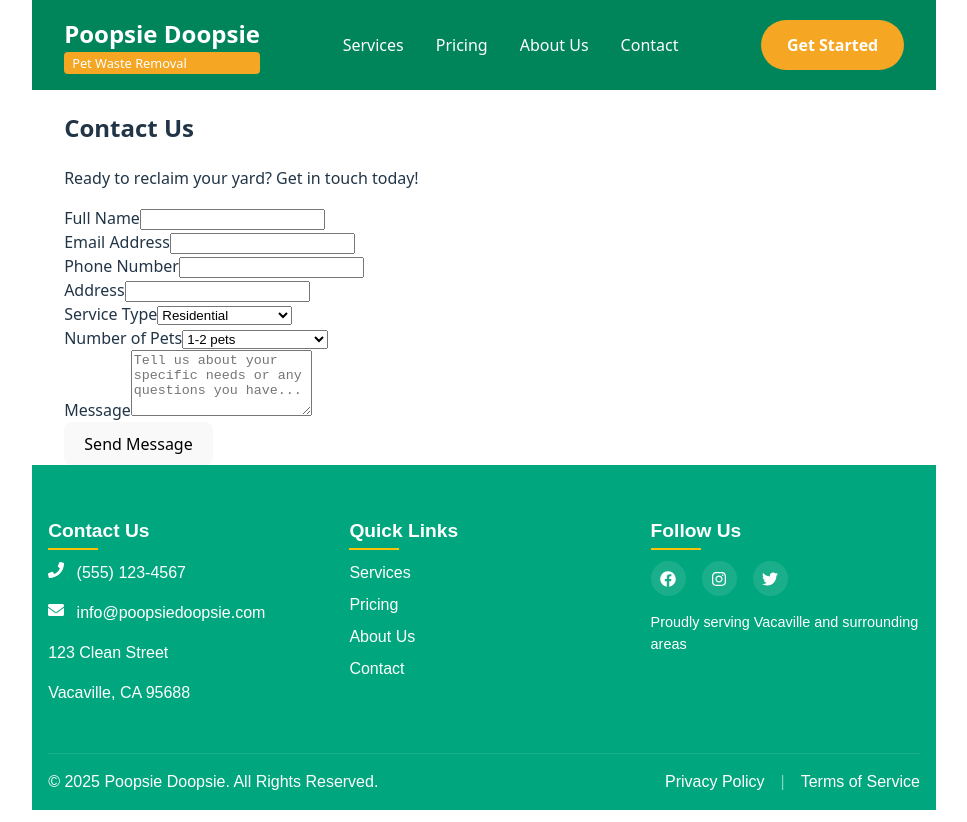
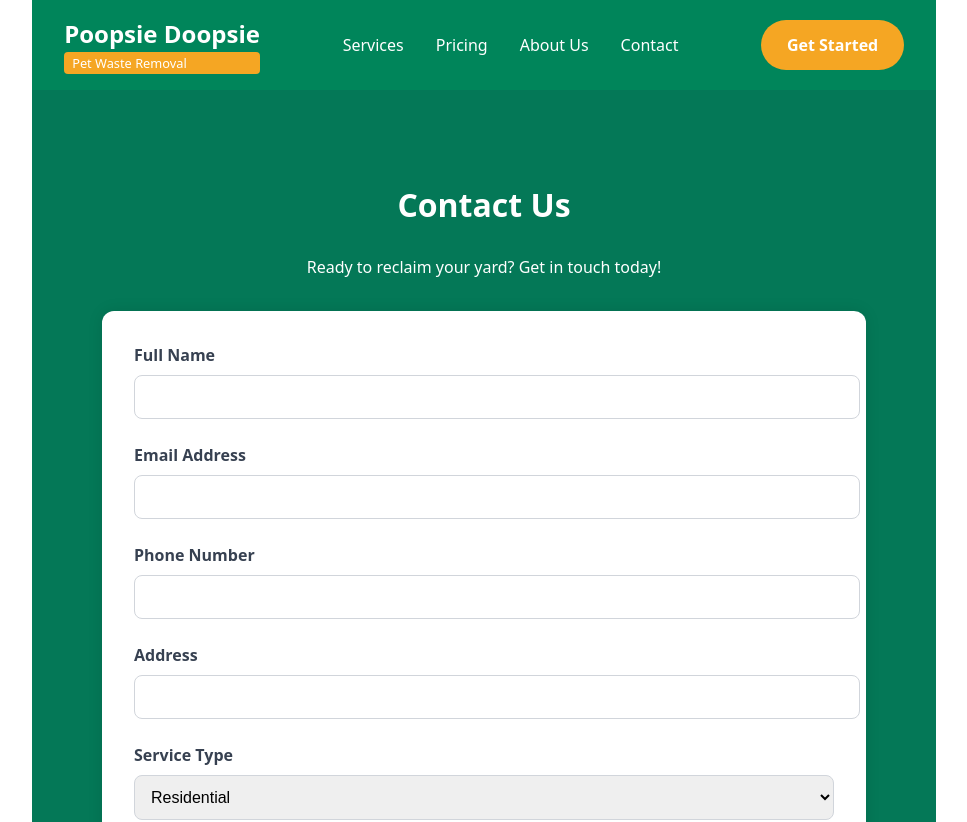
Before and after one commit to lelisiario/PoopsieDoopsie, a React (Vite) app: page /contact in a window 1280 px wide. Shown: the top 822 px of the page, without its empty margins (156-1123 px from the left). Built offline with nearby package versions, Linux system fonts and the light colour scheme.

Commit message:
Added/Moved logo

```diff
--- /dev/null
+++ b/src/components/ContactForm.css
@@ -0,0 +1,82 @@
+.contact-section {
+    background-color: #047857; /* emerald-600 */
+    color: white;
+    padding: 4rem 1rem;
+  }
+
+  .contact-section h2 {
+    font-size: 2rem;
+    font-weight: bold;
+    text-align: center;
+  }
+
+  .contact-section p {
+    text-align: center;
+    margin-bottom: 2rem;
+  }
+
+  .contact-form-container {
+    max-width: 700px;
+    margin: 0 auto;
+    background-color: white;
+    color: #1f2937; /* gray-800 */
+    border-radius: 0.75rem;
+    box-shadow: 0 0 15px rgba(0, 0, 0, 0.1);
+    padding: 2rem;
+  }
+
+  .contact-form-container label {
+    display: block;
+    margin-bottom: 0.5rem;
+    font-weight: 600;
+    color: #374151; /* gray-700 */
+  }
+
+  .contact-form-container input,
+  .contact-form-container select,
+  .contact-form-container textarea {
+    width: 100%;
+    padding: 0.75rem;
+    border: 1px solid #d1d5db; /* gray-300 */
+    border-radius: 0.5rem;
+    margin-bottom: 1.5rem;
+    font-size: 1rem;
+  }
+
+  .contact-form-container input:focus,
+  .contact-form-container select:focus,
+  .contact-form-container textarea:focus {
+    outline: none;
+    border-color: #10b981; /* emerald-500 */
+    box-shadow: 0 0 0 2px rgba(16, 185, 129, 0.3);
+  }
+
+  .submit-button {
+    background-color: #047857;
+    color: white;
+    padding: 0.75rem;
+    border: none;
+    border-radius: 9999px;
+    font-weight: 600;
+    width: 100%;
+    transition: background-color 0.3s ease;
+    cursor: pointer;
+  }
+
+  .submit-button:hover {
+    background-color: #065f46;
+  }
+
+  .thank-you-message {
+    text-align: center;
+    padding: 2rem;
+  }
+
+  .thank-you-message h3 {
+    font-size: 1.75rem;
+    color: #047857;
+  }
+
+  .thank-you-message p {
+    color: #4b5563;
+  }
--- a/src/components/ContactForm.tsx
+++ b/src/components/ContactForm.tsx
@@ -1,4 +1,5 @@
 import React, { useState } from 'react';
+import './ContactForm.css';
 
 const ContactForm: React.FC = () => {
   const [formData, setFormData] = useState({
@@ -21,9 +22,7 @@ const ContactForm: React.FC = () => {
   const handleSubmit = (e: React.FormEvent) => {
     e.preventDefault();
     console.log('Form submitted:', formData);
-    // Here you would normally send the data to your backend
     setIsSubmitted(true);
-    // Reset form after submission
     setTimeout(() => {
       setIsSubmitted(false);
       setFormData({
@@ -39,128 +38,61 @@ const ContactForm: React.FC = () => {
   };
 
   return (
-    <section id="contact" className="py-16 bg-green-600 text-white">
-      <div className="container mx-auto px-4">
-        <div className="text-center mb-12">
-          <h2 className="text-3xl font-bold">Contact Us</h2>
-          <p className="mt-2">Ready to reclaim your yard? Get in touch today!</p>
-        </div>
+    <section id="contact" className="contact-section">
+      <h2>Contact Us</h2>
+      <p>Ready to reclaim your yard? Get in touch today!</p>
 
-        <div className="max-w-3xl mx-auto bg-white text-gray-800 rounded-lg shadow-xl overflow-hidden">
-          <div className="p-8">
+      <div className="contact-form-container">
         {isSubmitted ? (
-              <div className="text-center py-8">
-                <svg className="h-16 w-16 text-green-500 mx-auto mb-4" fill="none" stroke="currentColor" viewBox="0 0 24 24" xmlns="http://www.w3.org/2000/svg">
-                  <path strokeLinecap="round" strokeLinejoin="round" strokeWidth="2" d="M9 12l2 2 4-4m6 2a9 9 0 11-18 0 9 9 0 0118 0z"></path>
-                </svg>
-                <h3 className="text-2xl font-bold text-green-700 mb-2">Thank You!</h3>
-                <p className="text-gray-600">Your message has been sent successfully. We'll get back to you as soon as possible!</p>
+          <div className="thank-you-message">
+            <h3>Thank You!</h3>
+            <p>Your message has been sent successfully. We'll get back to you as soon as possible!</p>
           </div>
         ) : (
           <form onSubmit={handleSubmit}>
-                <div className="grid grid-cols-1 md:grid-cols-2 gap-6 mb-6">
-                  <div>
-                    <label htmlFor="name" className="block text-gray-700 mb-2">Full Name</label>
-                    <input
-                      type="text"
-                      id="name"
-                      name="name"
-                      value={formData.name}
-                      onChange={handleChange}
-                      className="w-full px-4 py-2 border rounded-lg focus:outline-none focus:ring-2 focus:ring-green-500"
-                      required
-                    />
-                  </div>
-                  <div>
-                    <label htmlFor="email" className="block text-gray-700 mb-2">Email Address</label>
-                    <input
-                      type="email"
-                      id="email"
-                      name="email"
-                      value={formData.email}
-                      onChange={handleChange}
-                      className="w-full px-4 py-2 border rounded-lg focus:outline-none focus:ring-2 focus:ring-green-500"
-                      required
-                    />
-                  </div>
-                  <div>
-                    <label htmlFor="phone" className="block text-gray-700 mb-2">Phone Number</label>
-                    <input
-                      type="tel"
-                      id="phone"
-                      name="phone"
-                      value={formData.phone}
-                      onChange={handleChange}
-                      className="w-full px-4 py-2 border rounded-lg focus:outline-none focus:ring-2 focus:ring-green-500"
-                      required
-                    />
-                  </div>
-                  <div>
-                    <label htmlFor="address" className="block text-gray-700 mb-2">Address</label>
-                    <input
-                      type="text"
-                      id="address"
-                      name="address"
-                      value={formData.address}
-                      onChange={handleChange}
-                      className="w-full px-4 py-2 border rounded-lg focus:outline-none focus:ring-2 focus:ring-green-500"
-                    />
-                  </div>
-                  <div>
-                    <label htmlFor="serviceType" className="block text-gray-700 mb-2">Service Type</label>
-                    <select
-                      id="serviceType"
-                      name="serviceType"
-                      value={formData.serviceType}
-                      onChange={handleChange}
-                      className="w-full px-4 py-2 border rounded-lg focus:outline-none focus:ring-2 focus:ring-green-500"
-                    >
+            <label htmlFor="name">Full Name</label>
+            <input type="text" id="name" name="name" value={formData.name} onChange={handleChange} required />
+
+            <label htmlFor="email">Email Address</label>
+            <input type="email" id="email" name="email" value={formData.email} onChange={handleChange} required />
+
+            <label htmlFor="phone">Phone Number</label>
+            <input type="tel" id="phone" name="phone" value={formData.phone} onChange={handleChange} required />
+
+            <label htmlFor="address">Address</label>
+            <input type="text" id="address" name="address" value={formData.address} onChange={handleChange} />
+
+            <label htmlFor="serviceType">Service Type</label>
+            <select id="serviceType" name="serviceType" value={formData.serviceType} onChange={handleChange}>
               <option value="residential">Residential</option>
               <option value="commercial">Commercial</option>
               <option value="government">Government</option>
               <option value="oneTime">One-Time Cleanup</option>
             </select>
-                  </div>
-                  <div>
-                    <label htmlFor="numPets" className="block text-gray-700 mb-2">Number of Pets</label>
-                    <select
-                      id="numPets"
-                      name="numPets"
-                      value={formData.numPets}
-                      onChange={handleChange}
-                      className="w-full px-4 py-2 border rounded-lg focus:outline-none focus:ring-2 focus:ring-green-500"
-                    >
+
+            <label htmlFor="numPets">Number of Pets</label>
+            <select id="numPets" name="numPets" value={formData.numPets} onChange={handleChange}>
               <option value="1-2">1-2 pets</option>
               <option value="3-4">3-4 pets</option>
               <option value="5+">5+ pets</option>
               <option value="commercial">Commercial property</option>
             </select>
-                  </div>
-                </div>
 
-                <div className="mb-6">
-                  <label htmlFor="message" className="block text-gray-700 mb-2">Message</label>
+            <label htmlFor="message">Message</label>
             <textarea
               id="message"
               name="message"
               rows={4}
               value={formData.message}
               onChange={handleChange}
-                    className="w-full px-4 py-2 border rounded-lg focus:outline-none focus:ring-2 focus:ring-green-500"
               placeholder="Tell us about your specific needs or any questions you have..."
-                  ></textarea>
-                </div>
+            />
 
-                <button
-                  type="submit"
-                  className="bg-green-600 text-white px-6 py-3 rounded-full font-semibold hover:bg-green-700 transition-colors w-full"
-                >
+            <button type="submit" className="submit-button">
               Send Message
             </button>
           </form>
         )}
-          </div>
-        </div>
       </div>
     </section>
   );
```
Also changed, not shown: src/assets/Logo.jpg (added). Lines whose indentation alone changed are shown as unchanged.
